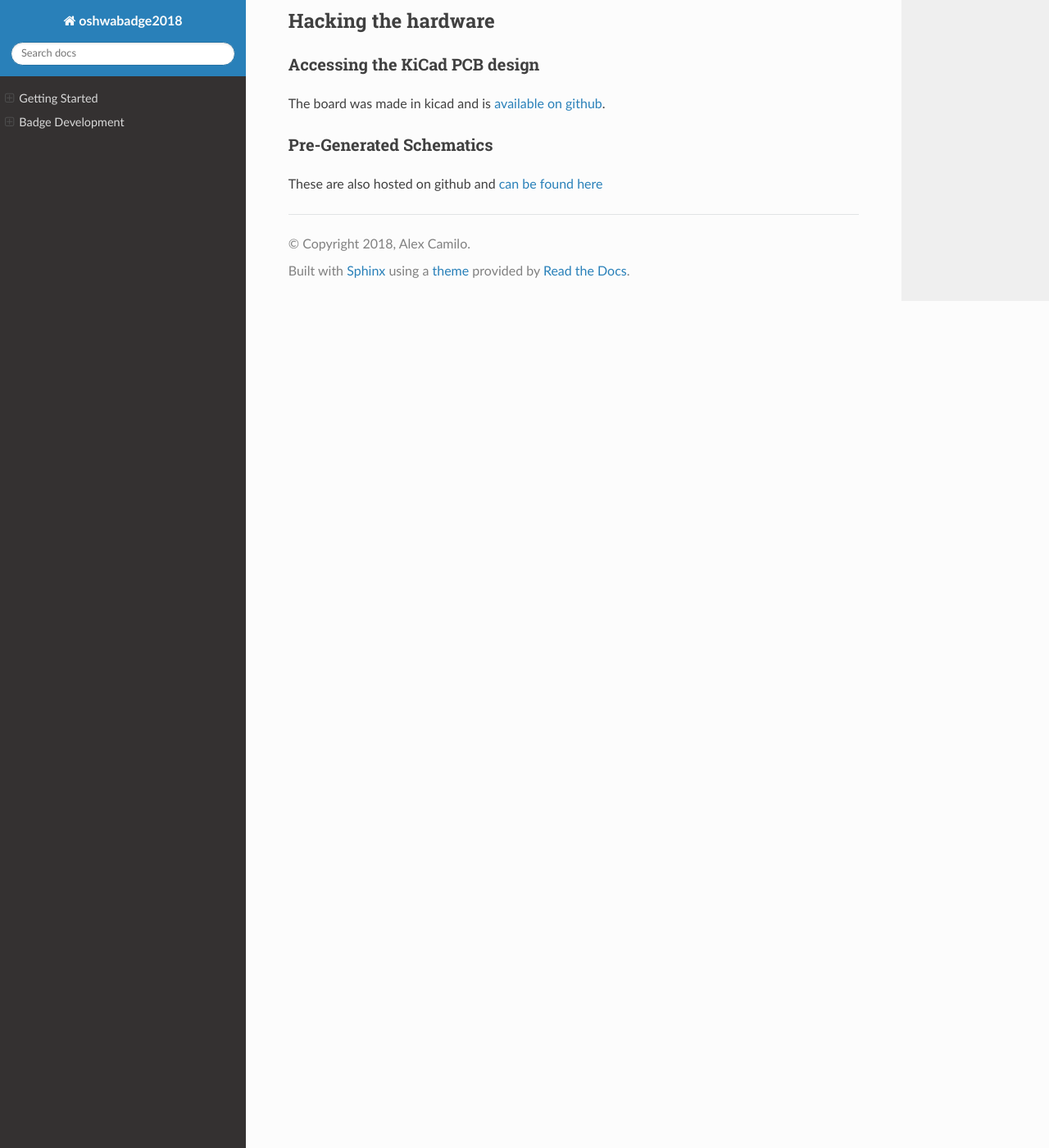
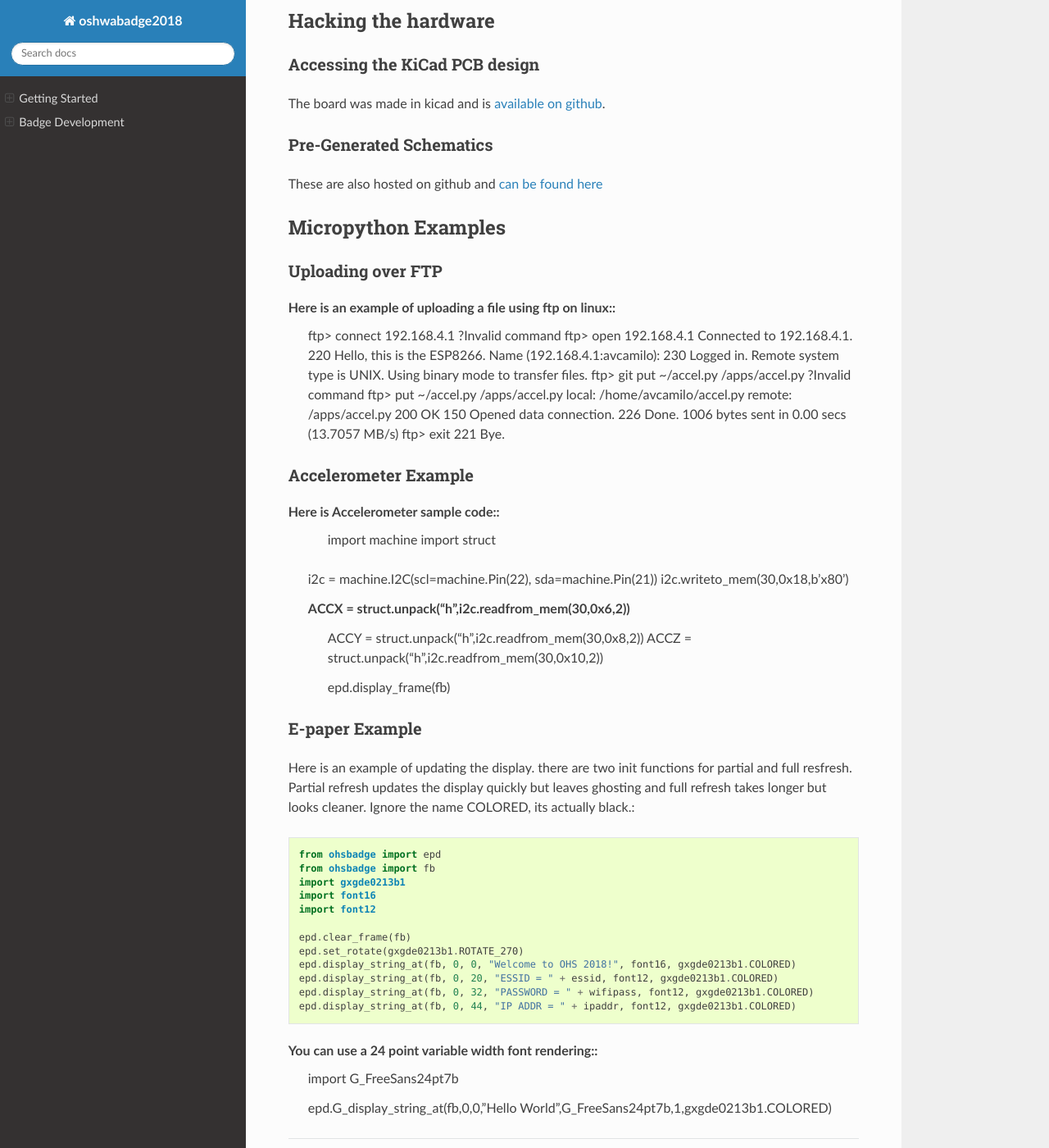
Before and after one commit to oshwabadge2018/oshwabadge2018.github.io, a Sphinx documentation site: the page built from source/docs.rst, in a window 1280 px wide and 1400 px high, scrolled down 1779 px. Shown: the whole window at 82% size. Built offline with Sphinx 7.4.7 and the Read the Docs theme 2.0.0, drawn with Linux system fonts in a browser that asks for light colours.

Commit message:
documentation for the display and accelerometer

```diff
--- a/source/docs.rst
+++ b/source/docs.rst
@@ -80,3 +80,70 @@ The board was made in kicad and is `available on github <https://github.com/oshw
 Pre-Generated Schematics
 +++++++++++++++++++++++++++
 These are also hosted on github and `can be found here <https://github.com/oshwabadge2018/ohs18badge/blob/607e4ca405daa215bd4eab3f1ffea525b4532651/badge-rev4.pdf>`_
+
+
+Micropython Examples
+-----------------------
+
+Uploading over FTP
++++++++++++++++++++
+Here is an example of uploading a file using ftp on linux::
+	ftp> connect 192.168.4.1
+	?Invalid command
+	ftp> open 192.168.4.1
+	Connected to 192.168.4.1.
+	220 Hello, this is the ESP8266.
+	Name (192.168.4.1:avcamilo):
+	230 Logged in.
+	Remote system type is UNIX.
+	Using binary mode to transfer files.
+	ftp> git put ~/accel.py /apps/accel.py
+	?Invalid command
+	ftp> put ~/accel.py /apps/accel.py
+	local: /home/avcamilo/accel.py remote: /apps/accel.py
+	200 OK
+	150 Opened data connection.
+	226 Done.
+	1006 bytes sent in 0.00 secs (13.7057 MB/s)
+	ftp> exit
+	221 Bye.
+
+
+Accelerometer Example
+++++++++++++++++++++++
+
+Here is Accelerometer sample code::
+	import machine
+	import struct
+
+  i2c = machine.I2C(scl=machine.Pin(22), sda=machine.Pin(21))
+  i2c.writeto_mem(30,0x18,b'\x80')
+
+  ACCX = struct.unpack("h",i2c.readfrom_mem(30,0x6,2))
+	ACCY = struct.unpack("h",i2c.readfrom_mem(30,0x8,2))
+	ACCZ = struct.unpack("h",i2c.readfrom_mem(30,0x10,2))
+
+	epd.display_frame(fb)
+
+
+E-paper Example
++++++++++++++++++++++++
+Here is an example of updating the display. there are two init functions for partial and full resfresh. Partial refresh updates the display quickly but leaves ghosting and full refresh takes longer but looks cleaner. Ignore the name COLORED, its actually black.::
+
+	from ohsbadge import epd
+	from ohsbadge import fb
+	import gxgde0213b1
+	import font16
+	import font12
+
+	epd.clear_frame(fb)
+	epd.set_rotate(gxgde0213b1.ROTATE_270)
+	epd.display_string_at(fb, 0, 0, "Welcome to OHS 2018!", font16, gxgde0213b1.COLORED)
+	epd.display_string_at(fb, 0, 20, "ESSID = " + essid, font12, gxgde0213b1.COLORED)
+	epd.display_string_at(fb, 0, 32, "PASSWORD = " + wifipass, font12, gxgde0213b1.COLORED)
+	epd.display_string_at(fb, 0, 44, "IP ADDR = " + ipaddr, font12, gxgde0213b1.COLORED)
+
+You can use a 24 point variable width font rendering::
+	import G_FreeSans24pt7b
+
+	epd.G_display_string_at(fb,0,0,"Hello World",G_FreeSans24pt7b,1,gxgde0213b1.COLORED)
```
